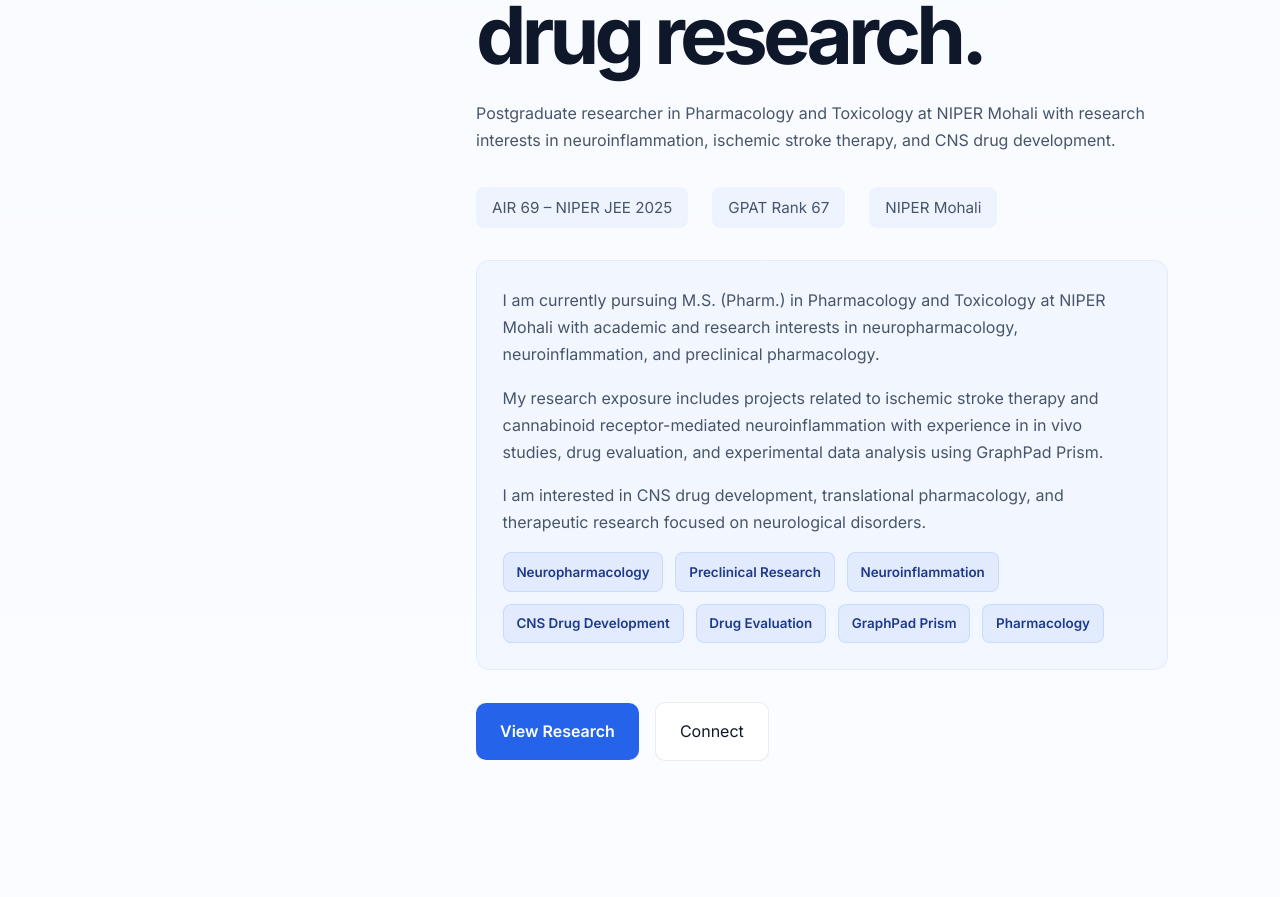
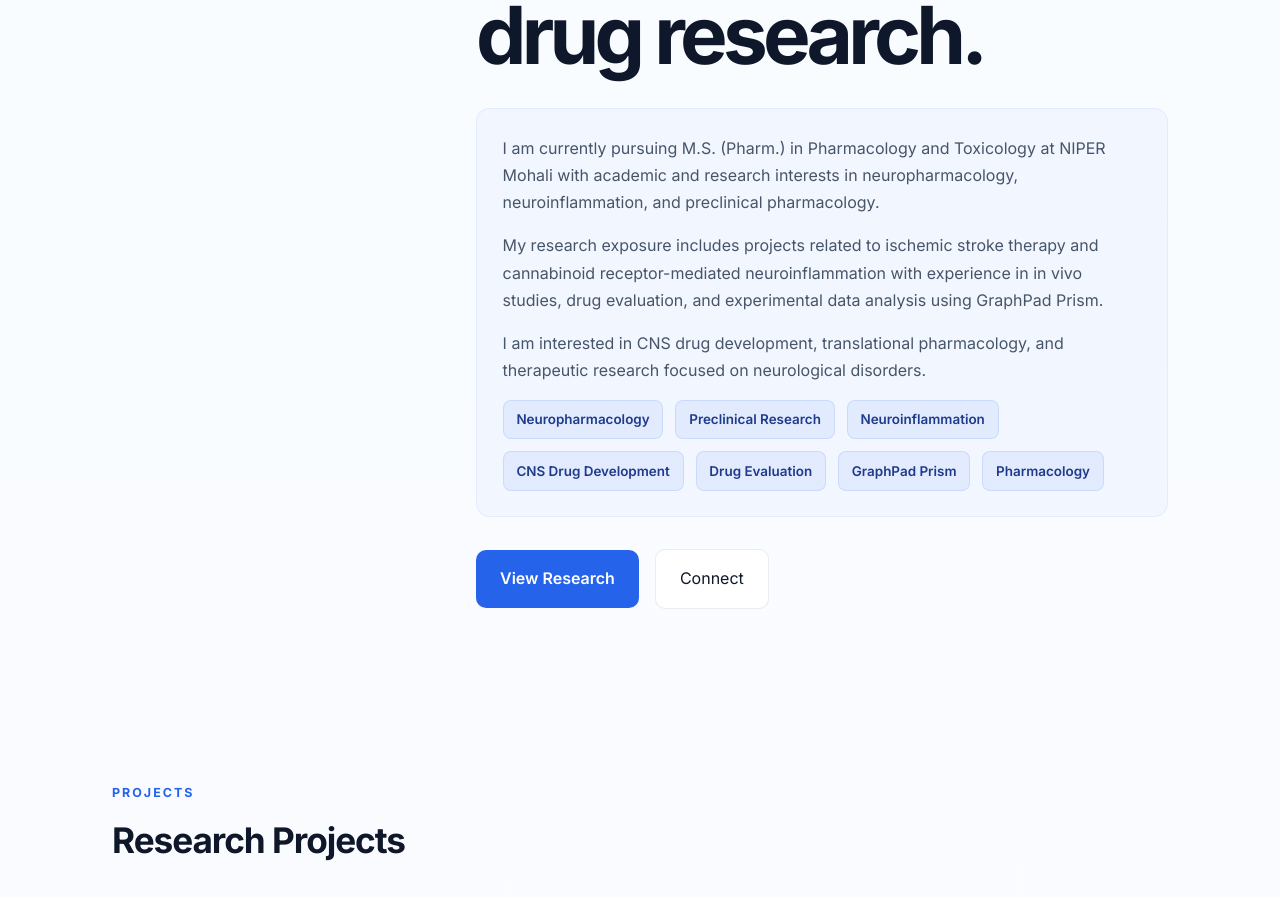
Before and after one commit to MUSTAKIMSHAIKH2942/researchprotfolio, a React (Vite) app: page / in a window 1280 px wide. Shown: the part 803-1700 px from the top of the page. Built offline with nearby package versions, Linux system fonts and the light colour scheme.

Commit message:
updated fix

```diff
--- a/src/App.tsx
+++ b/src/App.tsx
@@ -233,33 +233,8 @@ function App() {
               research.
             </h1>
 
-            <p className="hero-description">
-              Postgraduate researcher in
-              Pharmacology and Toxicology
-              at NIPER Mohali with
-              research interests in
-              neuroinflammation,
-              ischemic stroke therapy,
-              and CNS drug development.
-            </p>
 
-            {/* HERO HIGHLIGHTS */}
 
-            <div className="hero-highlights">
-              <span>
-                AIR 69 – NIPER JEE 2025
-              </span>
-
-              <span>
-                GPAT Rank 67
-              </span>
-
-              <span>
-                NIPER Mohali
-              </span>
-            </div>
-
-            {/* ABOUT CARD */}
 
             <motion.div
               className="about-card"
```
